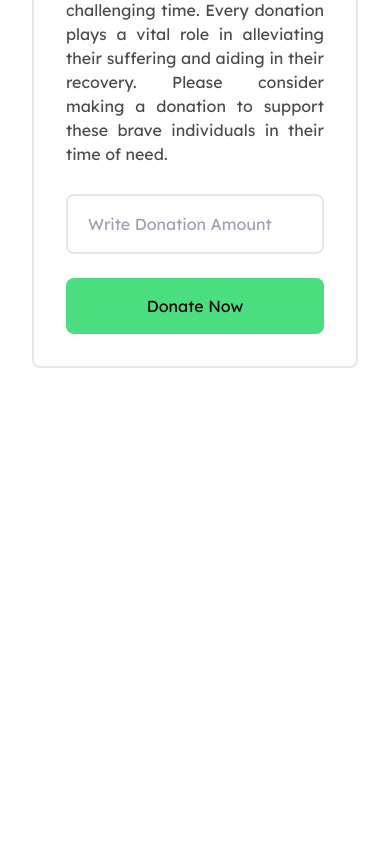
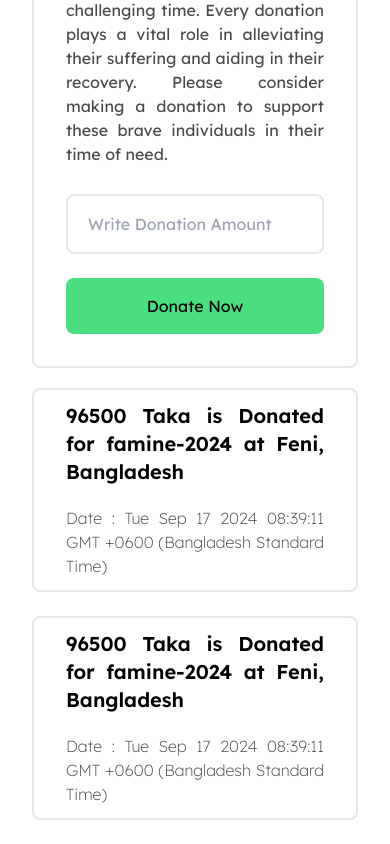
Before and after one commit to Joya322/Donation, a plain HTML site: page index.html in a window 390 px wide. Shown: the part 3041-3885 px from the top of the page. Before the commit the page ends 3409 px from the top, so only its background shows below. Drawn offline with nearby package versions, Linux system fonts and the light colour scheme.

Commit message:
history tab created and responsived

```diff
--- a/index.html
+++ b/index.html
@@ -64,8 +64,9 @@
     <!-- nav end -->
 
     <!-- main start -->
-    <main class="containe mt-6">
-      <div class="cards flex flex-col gap-8">
+    <main class="containe my-6">
+      <!-- donation tab start -->
+      <div id="donationTab" class="cards flex flex-col gap-8">
         <div
           class="card border-2 rounded-lg p-8 flex flex-col lg:flex-row justify-center gap-8"
         >
@@ -189,6 +190,27 @@
           </div>
         </div>
       </div>
+      <!-- donation tab end -->
+      <!-- History tab start -->
+      <div id="historyTab" class="pt-5 flex flex-col justify-center gap-6">
+        <div
+          class="cards border-2 rounded-lg flex flex-col justify-center gap-5 px-8 py-3"
+        >
+          <h3 class="font-semibold text-xl text-justify">96500 Taka is Donated for famine-2024 at Feni, Bangladesh</h3>
+          <p class="font-extralight opacity-70 text-justify">
+            Date : Tue Sep 17 2024 08:39:11 GMT +0600 (Bangladesh Standard Time)
+          </p>
+        </div>
+        <div
+          class="cards border-2 rounded-lg flex flex-col justify-center gap-5 px-8 py-3"
+        >
+          <h3 class="font-semibold text-xl text-justify">96500 Taka is Donated for famine-2024 at Feni, Bangladesh</h3>
+          <p class="font-extralight opacity-70 text-justify">
+            Date : Tue Sep 17 2024 08:39:11 GMT +0600 (Bangladesh Standard Time)
+          </p>
+        </div>
+      </div>
+      <!-- History tab end -->
     </main>
     <!-- main end -->
 
```
